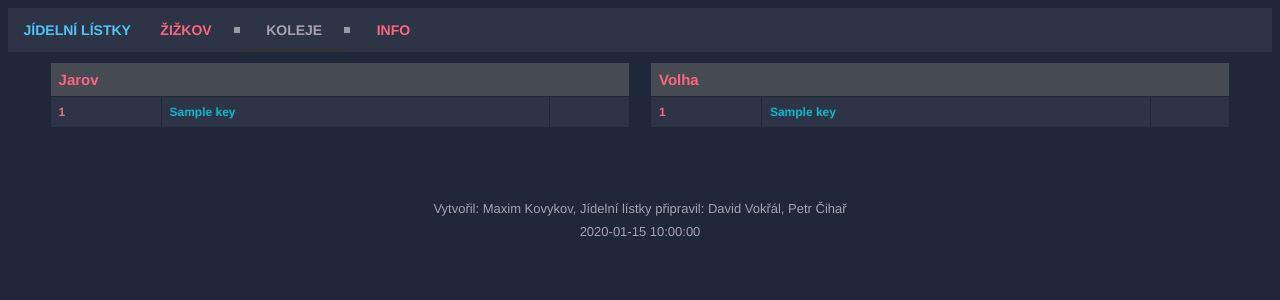
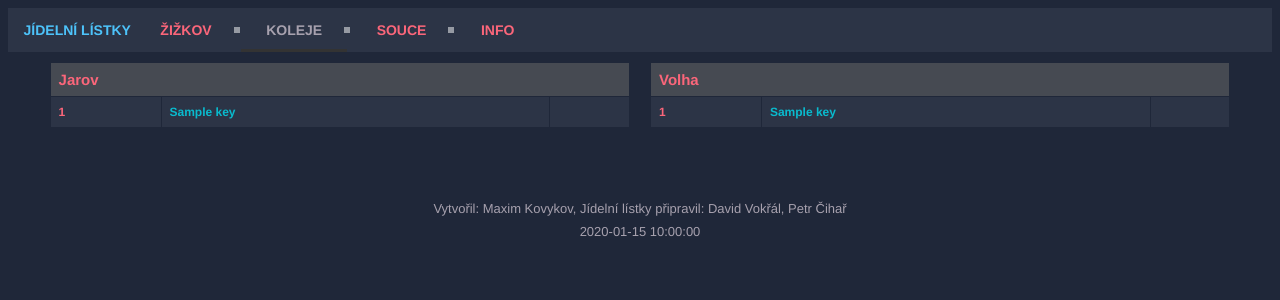
Before and after one commit to Luminaar/jidelni_listky, a Flask app: template templates/koleje.html in a window 1280 px wide. Shown: the top 300 px of the page. Run offline with Flask 2, Linux system fonts and the light colour scheme; the template is opened without the code that fills it: most values are stand-ins (such as "Sample title", 1, 10 or a date in 2020).

Commit message:
added link to the souce page

```diff
--- a/templates/index.html
+++ b/templates/index.html
@@ -16,6 +16,7 @@
 
 					<li class='active'><a href='http://jidelnicky.herokuapp.com'><span>žižkov</span></a></li>
 					<li><a href='http://jidelnicky.herokuapp.com/koleje'><span>koleje</span></a></li>
+					<li><a href='http://jidelnicky.herokuapp.com/souce'><span>souce</span></a></li>
 					<li class='last'><a href='http://jidelnicky.herokuapp.com'><span>info</span></a></li>
 
 				{% endblock %}
--- a/templates/koleje.html
+++ b/templates/koleje.html
@@ -3,6 +3,7 @@
 {% block menu %}
 	<li><a href='http://jidelnicky.herokuapp.com'><span>žižkov</span></a></li>
 	<li class='active'><a href='http://jidelnicky.herokuapp.com/koleje'><span>koleje</span></a></li>
+  <li><a href='http://jidelnicky.herokuapp.com/souce'><span>souce</span></a></li>
 	<li class='last'><a href='http://jidelnicky.herokuapp.com'><span>info</span></a></li>
 {% endblock %}
 
```
